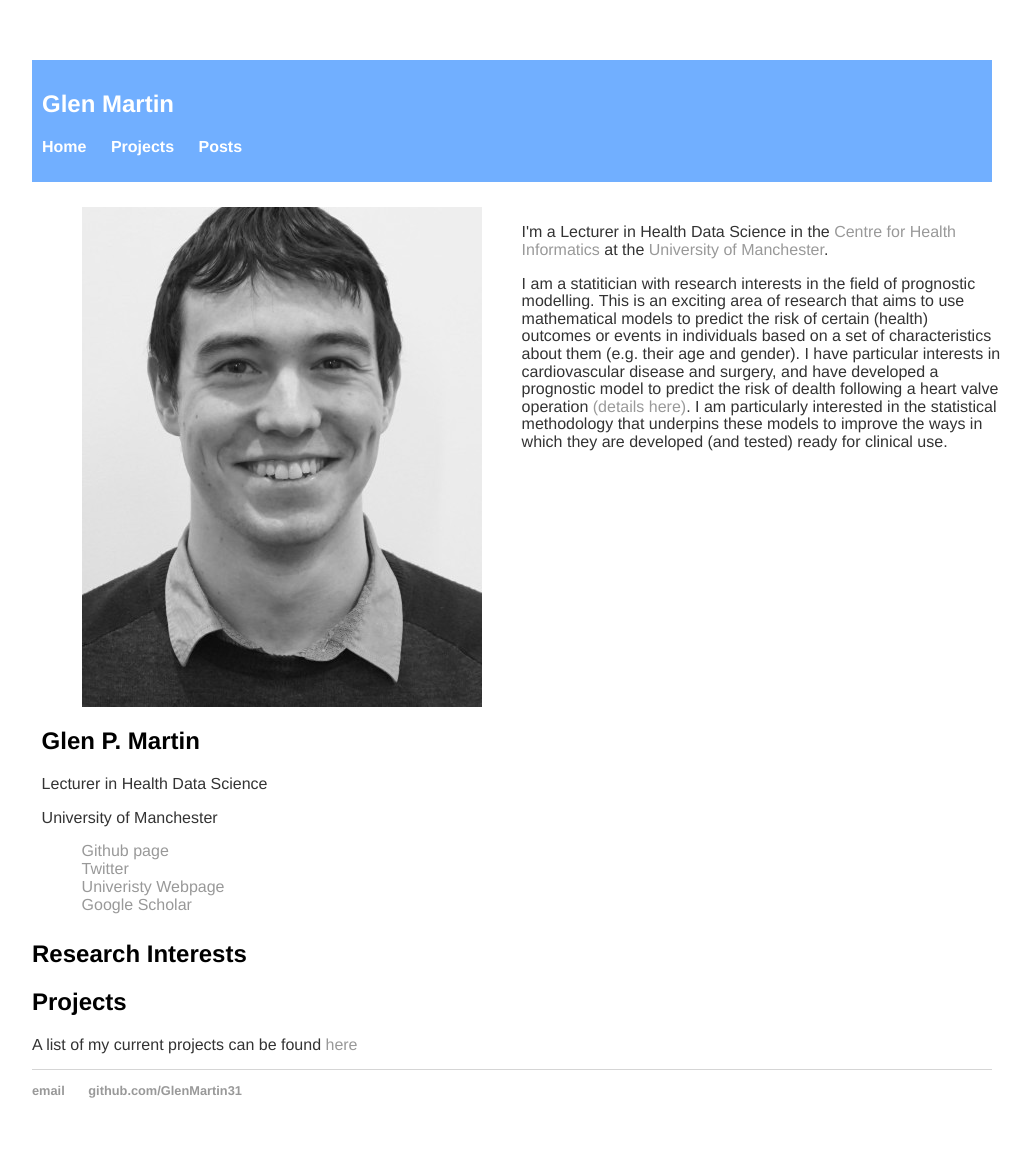
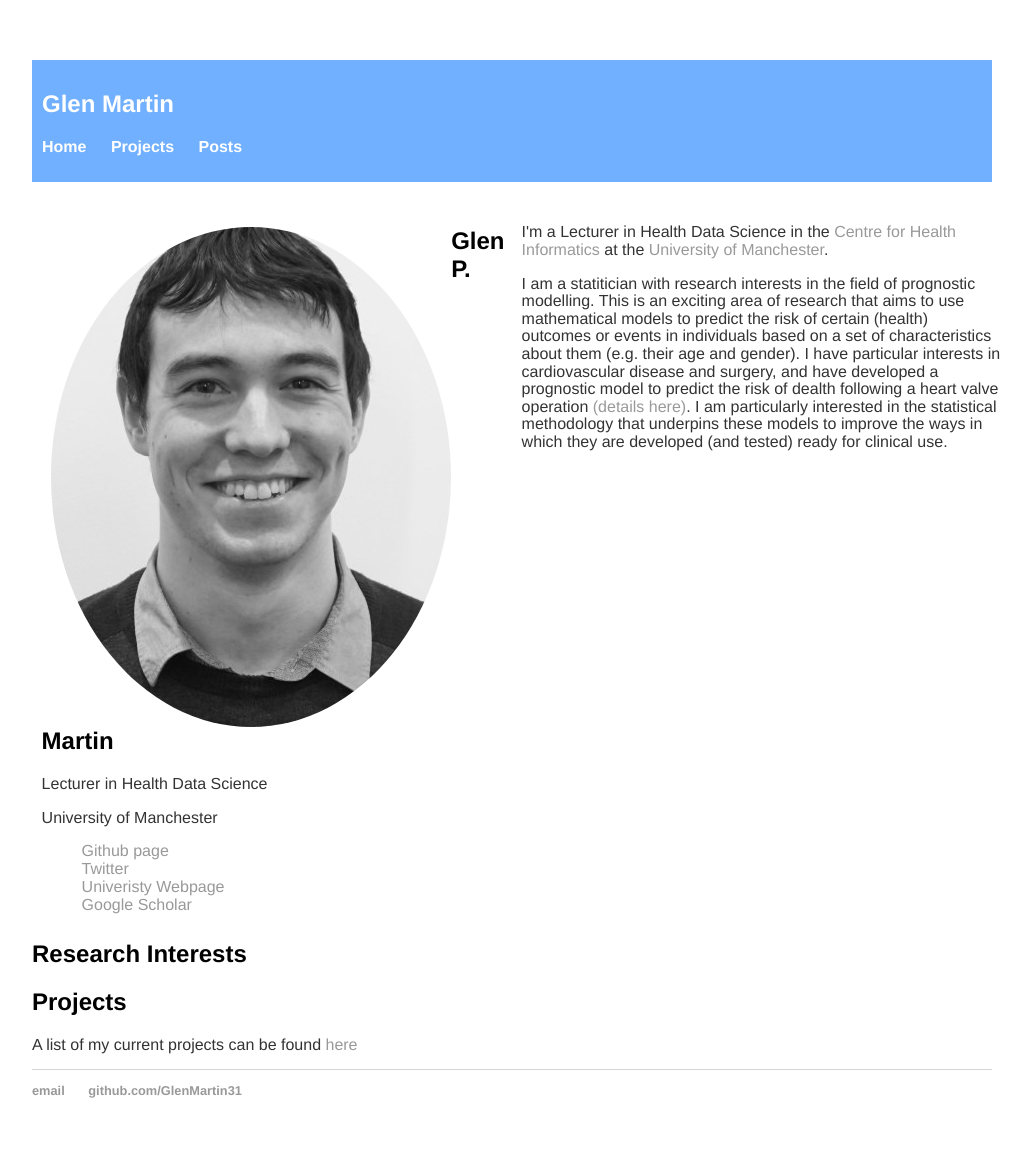
Before and after one commit to GlenMartin31/GlenMartin31.github.io, a Jekyll site: the page built from index.html, in a window 1280 px wide. Shown: the whole page, without its empty margins (128-1159 px from the left). Built offline with Jekyll 4.4.1, drawn with Linux system fonts in a browser that asks for light colours.

Commit message:
update main.css

```diff
--- a/css/main.css
+++ b/css/main.css
@@ -33,6 +33,9 @@ footer {
 .img-with-text img {
     display: block;
     margin: 0 auto;
+	margin-left:2%;
+	float: left;
+	border-radius: 50%;
 }
 .container2 {
     width:100%;
--- a/index.html
+++ b/index.html
@@ -6,9 +6,9 @@ title: Home
 	<div class="left">
 		<div class="img-with-text">
 			<img src="img/profilepic.jpg" margin-left="2%" float="left"	border-radius="50%">
-			<h2>Glen P. Martin</h2>
-			<p> Lecturer in Health Data Science</p>
-			<p>University of Manchester</p>
+			<h2 text-align="center">Glen P. Martin</h2>
+			<p text-align="center"> Lecturer in Health Data Science</p>
+			<p text-align="center">University of Manchester</p>
 			<ul style="list-style-type:none;">
 				<li><a href="https://github.com/GlenMartin31">Github page</a> </li>
 				<li><a href="https://twitter.com/glen_martin1?lang=en">Twitter</a></li>
```
